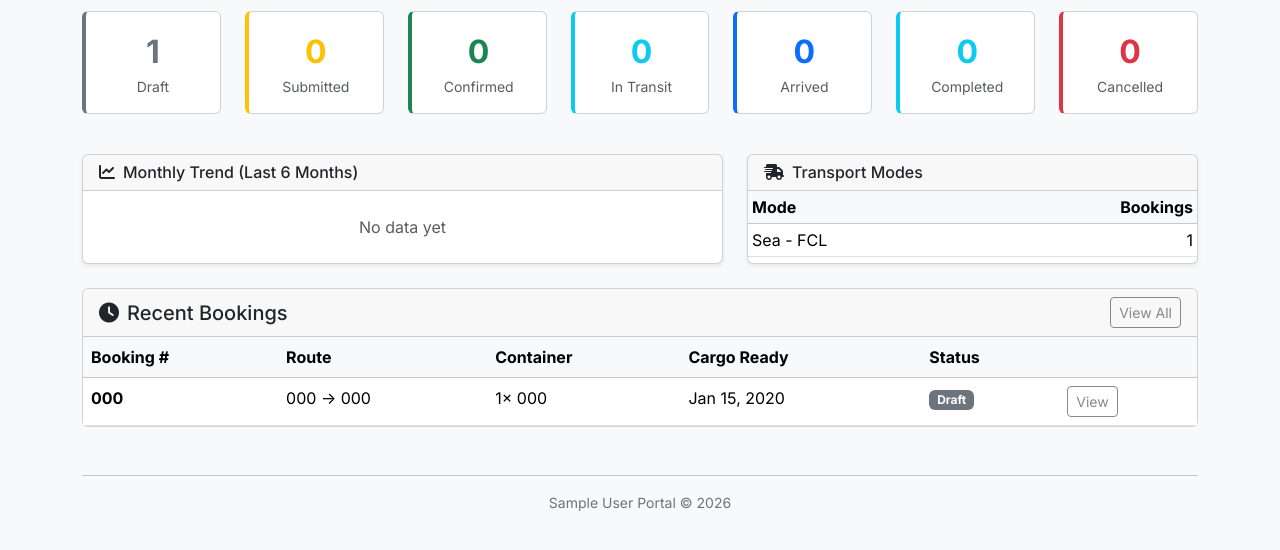
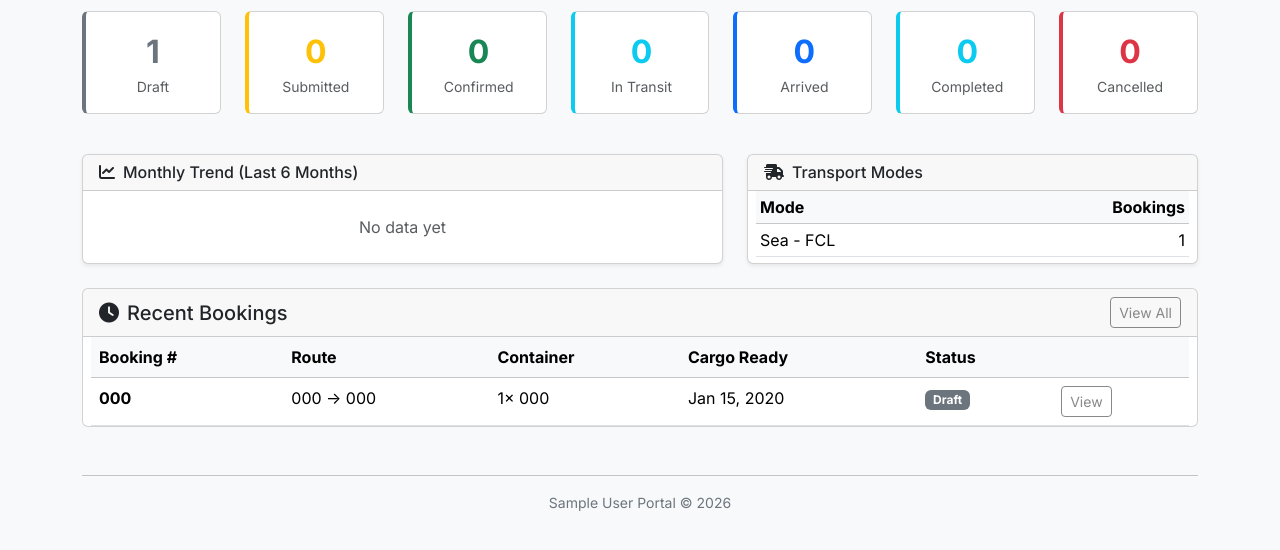
Before and after one commit to WingZero4/freight-booking-system, a Django app: page / in a window 1280 px wide. Shown: the part 137-687 px from the top of the page. Run offline with Django 5.2, Linux system fonts and the light colour scheme; a user stored in the database is signed in; tables that the repository leaves empty hold one stand-in row (values such as "Sample post"); grey boxes marked "Sample" are stand-in pictures; data that the repository does not hold is empty; parts of the project's set-up code (start-up, migrations or seed data) failed here and were passed over; some libraries are stand-ins or nearby versions.

Commit message:
Add horizontal padding to dashboard tables
Tables in both customer and ops dashboards had no padding from card
edges, making right-aligned columns (Bookings, Completed) feel cramped.
Changed card-body from p-0 to px-2 py-0 for breathing room.

Co-Authored-By: Claude Opus 4.6 <noreply@anthropic.com>

```diff
--- a/backend/templates/bookings/dashboard.html
+++ b/backend/templates/bookings/dashboard.html
@@ -99,7 +99,7 @@
     <div class="col-md-7">
         <div class="card shadow-sm h-100">
             <div class="card-header"><h6 class="mb-0"><i class="fas fa-chart-line me-2"></i>Monthly Trend (Last 6 Months)</h6></div>
-            <div class="card-body p-0">
+            <div class="card-body px-2 py-0">
                 {% if monthly_trend %}
                 <div class="table-responsive">
                     <table class="table table-sm mb-0">
@@ -126,7 +126,7 @@
     <div class="col-md-5">
         <div class="card shadow-sm h-100">
             <div class="card-header"><h6 class="mb-0"><i class="fas fa-shipping-fast me-2"></i>Transport Modes</h6></div>
-            <div class="card-body p-0">
+            <div class="card-body px-2 py-0">
                 {% if transport_breakdown %}
                 <div class="table-responsive">
                     <table class="table table-sm mb-0">
@@ -154,7 +154,7 @@
         <h5 class="mb-0"><i class="fas fa-clock me-2"></i>Recent Bookings</h5>
         <a href="{% url 'booking_list' %}" class="btn btn-themed-outline btn-sm">View All</a>
     </div>
-    <div class="card-body p-0">
+    <div class="card-body px-2 py-0">
         {% if recent_bookings %}
         <div class="table-responsive">
             <table class="table table-hover mb-0">
```
Also changed, not shown: backend/templates/bookings/ops/dashboard.html (+5 -5 lines).
